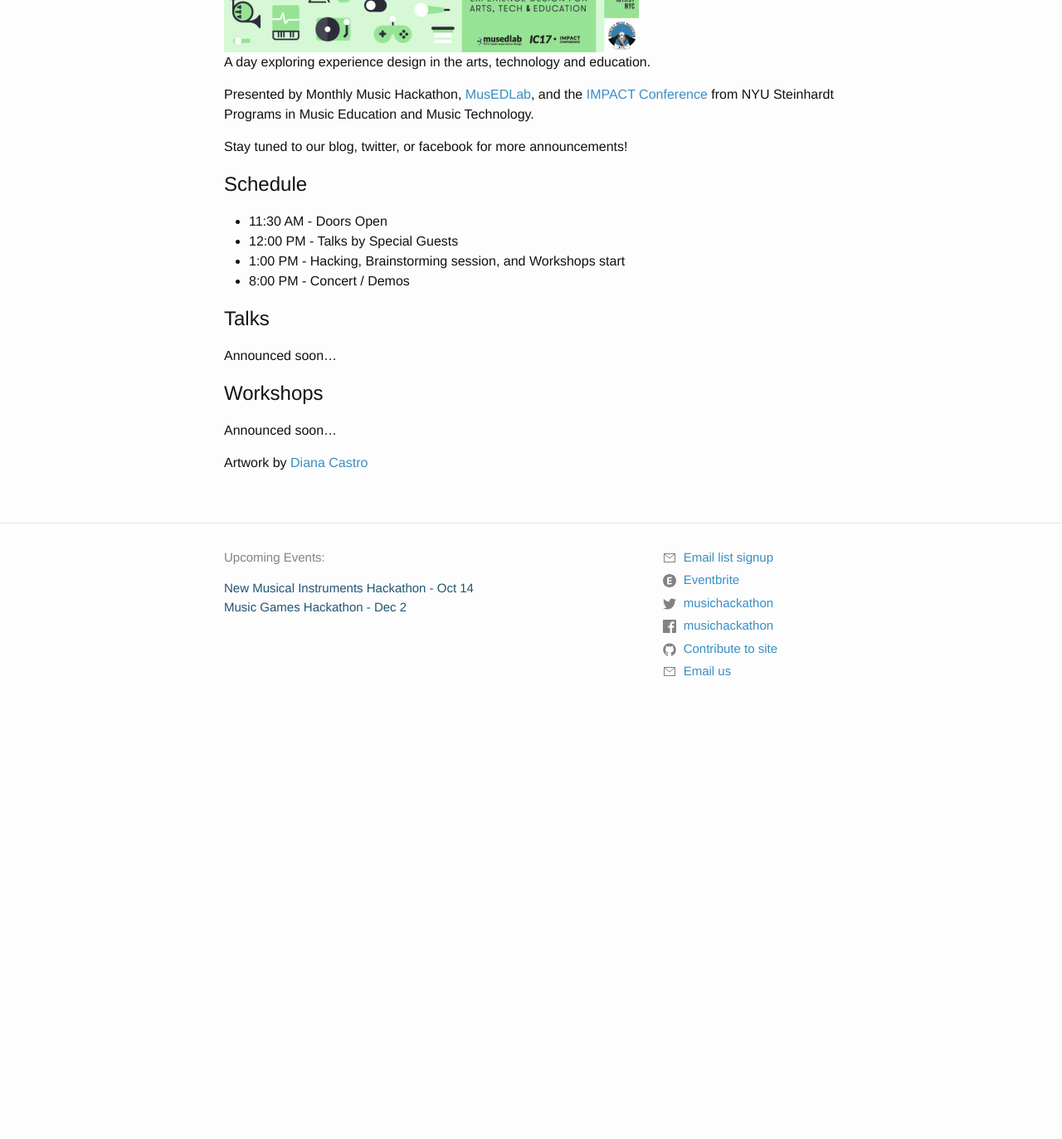
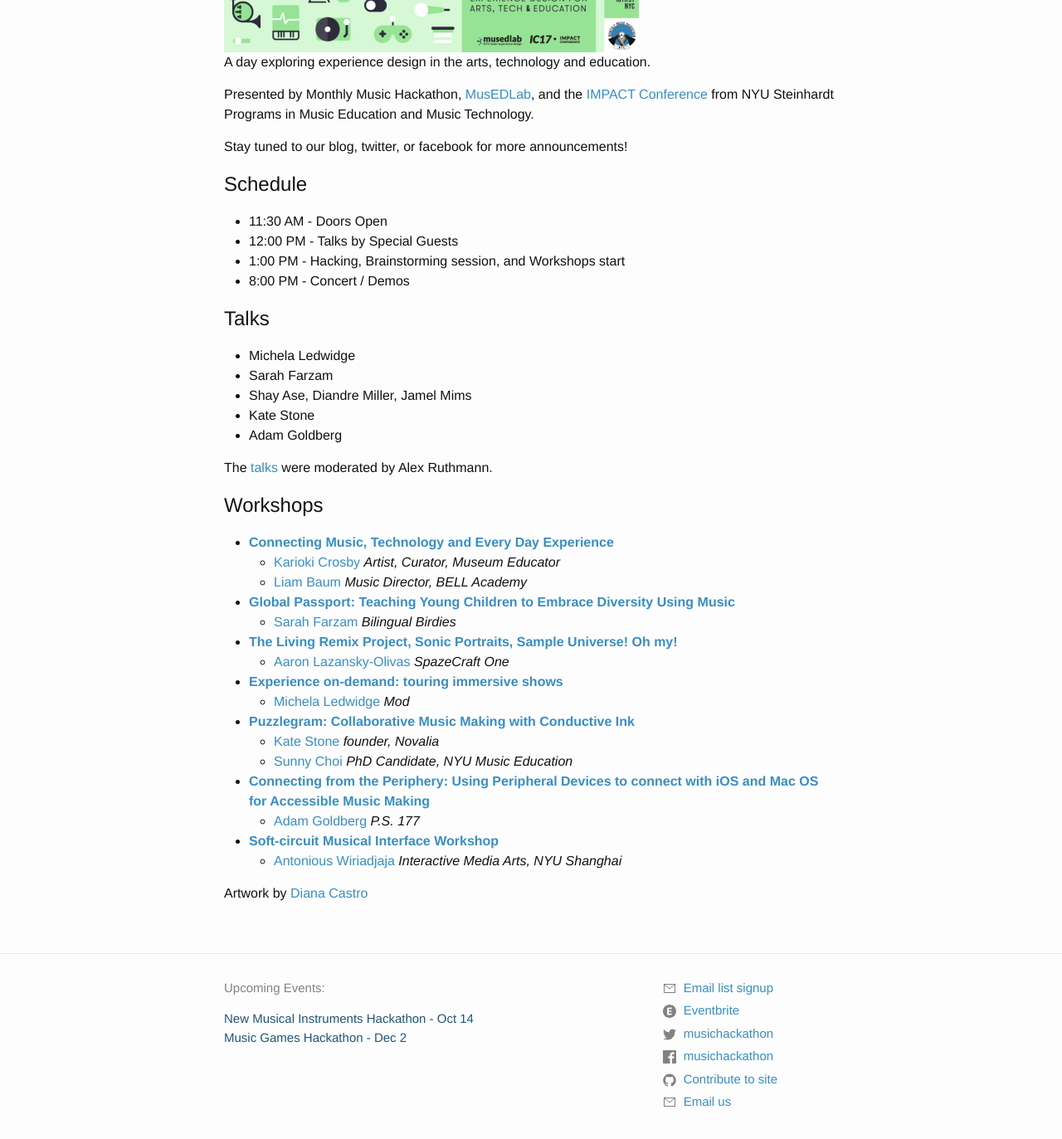
Before and after one commit to musichackathon/mmh_jekyll, a Jekyll site: the page built from _events/2017-08-05.md, in a window 1280 px wide and 1400 px high, scrolled down 399 px. Shown: the top 1373 px of the window at 83% size. Built offline with Jekyll 4.4.1, drawn with Linux system fonts in a browser that asks for light colours; before the commit the page ends 1280 px from its top, so only the background shows below that.

Commit message:
Update MusED Hackathon content (#69)

```diff
--- a/_events/2017-08-05.md
+++ b/_events/2017-08-05.md
@@ -22,10 +22,43 @@
 
 # Talks
 
-Announced soon...
+- Michela Ledwidge
+- Sarah Farzam
+- Shay Ase, Diandre Miller, Jamel Mims
+- Kate Stone
+- Adam Goldberg
+
+The [talks](https://impactconference2017.sched.com/event/Bfrc/opening-short-talks) were moderated by Alex Ruthmann.
 
 # Workshops
 
-Announced soon...
+- [**Connecting Music, Technology and Every Day Experience**](https://impactconference2017.sched.com/event/BcpZ/authentic-connections-connecting-music-technology-and-everyday-experience-using-makey-makey-and-scratch)
+    - [Karioki Crosby](http://portraitofacreative.com/karioki_crosby/) *Artist, Curator, Museum Educator*
+    - [Liam Baum](https://twitter.com/mrbombmusic)  *Music Director, BELL Academy*
+
+
+- [**Global Passport: Teaching Young Children to Embrace Diversity Using Music**](https://impactconference2017.sched.com/event/BdZj/global-passport-teaching-young-children-to-embrace-diversity-using-music)
+    - [Sarah Farzam](http://www.bilingualbirdies.com/teachers/sarah-farzam/) *Bilingual Birdies*
+
+
+- [**The Living Remix Project, Sonic Portraits, Sample Universe! Oh my!**](https://impactconference2017.sched.com/event/BDED/the-living-remix-project-sonic-portraits-sample-universe-oh-my)
+  - [Aaron Lazansky-Olivas](http://sohnup.com/) *SpazeCraft One*
+
+
+- [**Experience on-demand: touring immersive shows**](https://impactconference2017.sched.com/event/Bfra/interactive-vr-for-music)
+    - [Michela Ledwidge](https://modprods.com/blog/siggraph-and-beyond/) *Mod*
+
+
+- [**Puzzlegram: Collaborative Music Making with Conductive Ink**](https://impactconference2017.sched.com/event/B09f/puzzlegram-collaborative-music-making)
+    - [Kate Stone](https://www.ted.com/speakers/kate_stone) *founder, Novalia*
+    - [Sunny Choi](https://impactconference2017.sched.com/speaker/ssc526) *PhD Candidate, NYU Music Education*
+
+
+- [**Connecting from the Periphery: Using Peripheral Devices to connect with iOS and Mac OS for Accessible Music Making**](https://impactconference2017.sched.com/event/B09u/connecting-from-the-periphery-using-peripheral-devices-to-connect-with-ios-and-mac-os-for-accessible-music-making)
+    - [Adam Goldberg](https://impactconference2017.sched.com/speaker/4logicaledu) *P.S. 177*
+
+
+- [**Soft-circuit Musical Interface Workshop**](https://impactconference2017.sched.com/event/BDEI/soft-circuit-musical-interface-workshop)
+    - [Antonious Wiriadjaja](http://antoni.us/) *Interactive Media Arts, NYU Shanghai*
 
 Artwork by [Diana Castro](http://panali.cc/)
```
